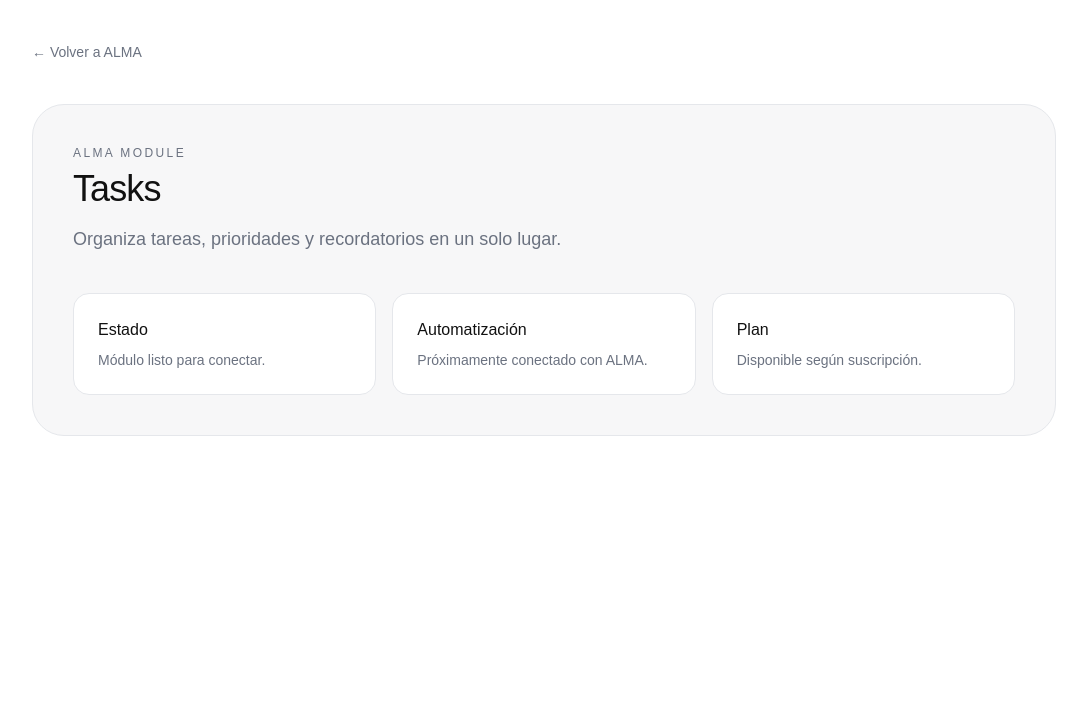
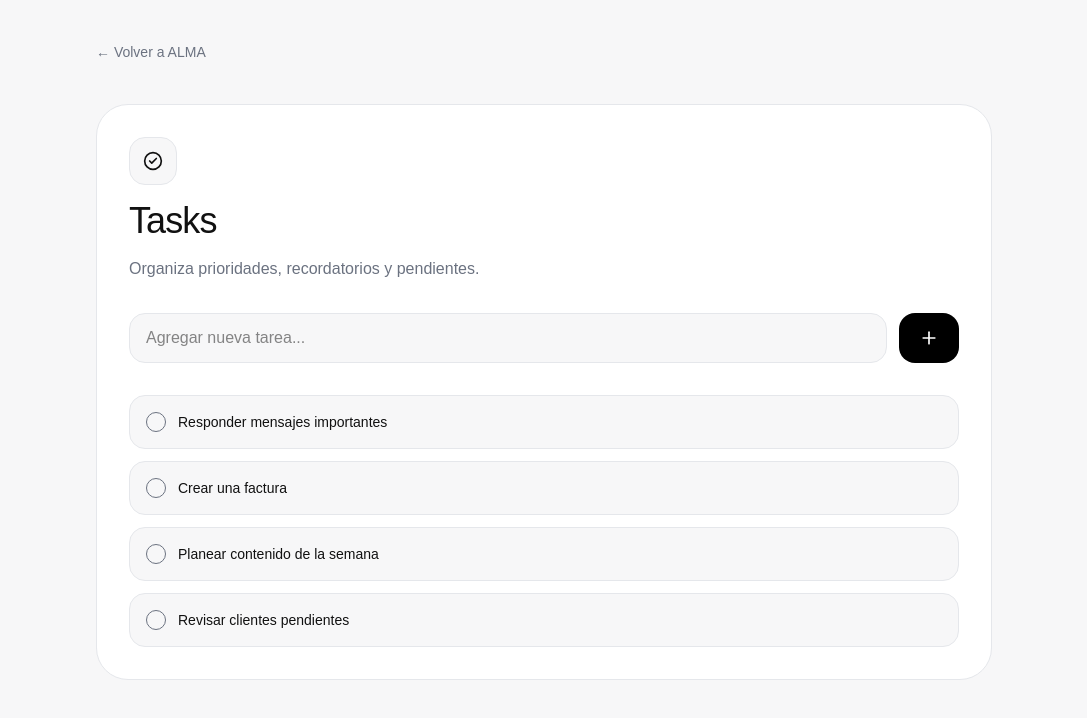
Before and after one commit to seaintCO/usaalma, a Next.js app: page /tasks in a window 1280 px wide. Shown: the top 718 px of the page, without its empty margins (96-1183 px from the left). Built offline with nearby package versions, Linux system fonts and the light colour scheme.

Commit message:
Build planner tasks and notes pages

```diff
--- a/app/notes/page.tsx
+++ b/app/notes/page.tsx
@@ -1,5 +1,40 @@
-import ModulePage from "../module-template";
+import { FileText, Plus } from "lucide-react";
+
+const notes = [
+  ["Idea de negocio", "Crear módulos simples para negocios pequeños."],
+  ["Recordatorio", "Mantener ALMA español primero, English después."],
+  ["Cliente", "Preparar flujo para CRM y facturación."],
+];
 
 export default function NotesPage() {
-  return <ModulePage title="Notes" description="Guarda ideas, pensamientos, reuniones y contexto importante." />;
+  return (
+    <main className="min-h-screen bg-[#F7F7F8] px-6 py-10 text-[#111111]">
+      <div className="mx-auto max-w-6xl">
+        <a href="/dashboard" className="text-sm text-[#6B7280] hover:text-black">← Volver a ALMA</a>
+
+        <div className="mt-10 flex items-end justify-between">
+          <div>
+            <div className="mb-4 flex h-12 w-12 items-center justify-center rounded-2xl border border-[#E5E7EB] bg-white">
+              <FileText className="h-5 w-5" />
+            </div>
+            <h1 className="text-4xl font-medium tracking-tight">Notes</h1>
+            <p className="mt-4 text-[#6B7280]">Guarda ideas, reuniones y contexto importante.</p>
+          </div>
+
+          <button className="flex items-center gap-2 rounded-full bg-black px-5 py-3 text-sm font-medium text-white">
+            <Plus className="h-4 w-4" /> Nueva nota
+          </button>
+        </div>
+
+        <div className="mt-12 grid gap-5 md:grid-cols-3">
+          {notes.map(([title, body]) => (
+            <div key={title} className="rounded-[1.5rem] border border-[#E5E7EB] bg-white p-6">
+              <h2 className="font-medium">{title}</h2>
+              <p className="mt-3 text-sm leading-6 text-[#6B7280]">{body}</p>
+            </div>
+          ))}
+        </div>
+      </div>
+    </main>
+  );
 }
--- a/app/planner/page.tsx
+++ b/app/planner/page.tsx
@@ -1,5 +1,38 @@
-import ModulePage from "../module-template";
+import { Calendar, Clock, Target } from "lucide-react";
+
+const blocks = [
+  ["Hoy", "Plan rápido para organizar tu día."],
+  ["Esta semana", "Prioridades, reuniones y metas."],
+  ["Metas", "Objetivos personales y de negocio."],
+];
 
 export default function PlannerPage() {
-  return <ModulePage title="Planner" description="Planifica tu día, semana y metas con ALMA." />;
+  return (
+    <main className="min-h-screen bg-[#F7F7F8] px-6 py-10 text-[#111111]">
+      <div className="mx-auto max-w-6xl">
+        <a href="/dashboard" className="text-sm text-[#6B7280] hover:text-black">← Volver a ALMA</a>
+
+        <div className="mt-10">
+          <div className="mb-4 flex h-12 w-12 items-center justify-center rounded-2xl border border-[#E5E7EB] bg-white">
+            <Calendar className="h-5 w-5" />
+          </div>
+          <h1 className="text-4xl font-medium tracking-tight md:text-5xl">Planner</h1>
+          <p className="mt-4 max-w-2xl text-lg text-[#6B7280]">
+            Planifica tu día, semana y metas con ALMA.
+          </p>
+        </div>
+
+        <div className="mt-12 grid gap-5 md:grid-cols-3">
+          {blocks.map(([title, desc]) => (
+            <div key={title} className="rounded-[1.5rem] border border-[#E5E7EB] bg-white p-6">
+              <Target className="mb-5 h-5 w-5 text-[#6B7280]" />
+              <h2 className="text-lg font-medium">{title}</h2>
+              <p className="mt-2 text-sm text-[#6B7280]">{desc}</p>
+              <textarea className="mt-6 min-h-32 w-full rounded-2xl border border-[#E5E7EB] bg-[#F7F7F8] p-4 text-sm outline-none" placeholder="Escribe aquí..." />
+            </div>
+          ))}
+        </div>
+      </div>
+    </main>
+  );
 }
--- a/app/tasks/page.tsx
+++ b/app/tasks/page.tsx
@@ -1,5 +1,41 @@
-import ModulePage from "../module-template";
+import { CheckCircle2, Plus } from "lucide-react";
+
+const tasks = [
+  "Responder mensajes importantes",
+  "Crear una factura",
+  "Planear contenido de la semana",
+  "Revisar clientes pendientes",
+];
 
 export default function TasksPage() {
-  return <ModulePage title="Tasks" description="Organiza tareas, prioridades y recordatorios en un solo lugar." />;
+  return (
+    <main className="min-h-screen bg-[#F7F7F8] px-6 py-10 text-[#111111]">
+      <div className="mx-auto max-w-4xl">
+        <a href="/dashboard" className="text-sm text-[#6B7280] hover:text-black">← Volver a ALMA</a>
+
+        <div className="mt-10 rounded-[2rem] border border-[#E5E7EB] bg-white p-8">
+          <div className="mb-4 flex h-12 w-12 items-center justify-center rounded-2xl border border-[#E5E7EB] bg-[#F7F7F8]">
+            <CheckCircle2 className="h-5 w-5" />
+          </div>
+
+          <h1 className="text-4xl font-medium tracking-tight">Tasks</h1>
+          <p className="mt-4 text-[#6B7280]">Organiza prioridades, recordatorios y pendientes.</p>
+
+          <div className="mt-8 flex gap-3">
+            <input className="flex-1 rounded-2xl border border-[#E5E7EB] bg-[#F7F7F8] px-4 py-3 outline-none" placeholder="Agregar nueva tarea..." />
+            <button className="rounded-2xl bg-black px-5 text-white"><Plus className="h-5 w-5" /></button>
+          </div>
+
+          <div className="mt-8 space-y-3">
+            {tasks.map((task) => (
+              <div key={task} className="flex items-center gap-3 rounded-2xl border border-[#E5E7EB] bg-[#F7F7F8] p-4">
+                <div className="h-5 w-5 rounded-full border border-[#6B7280]" />
+                <span className="text-sm">{task}</span>
+              </div>
+            ))}
+          </div>
+        </div>
+      </div>
+    </main>
+  );
 }
```
